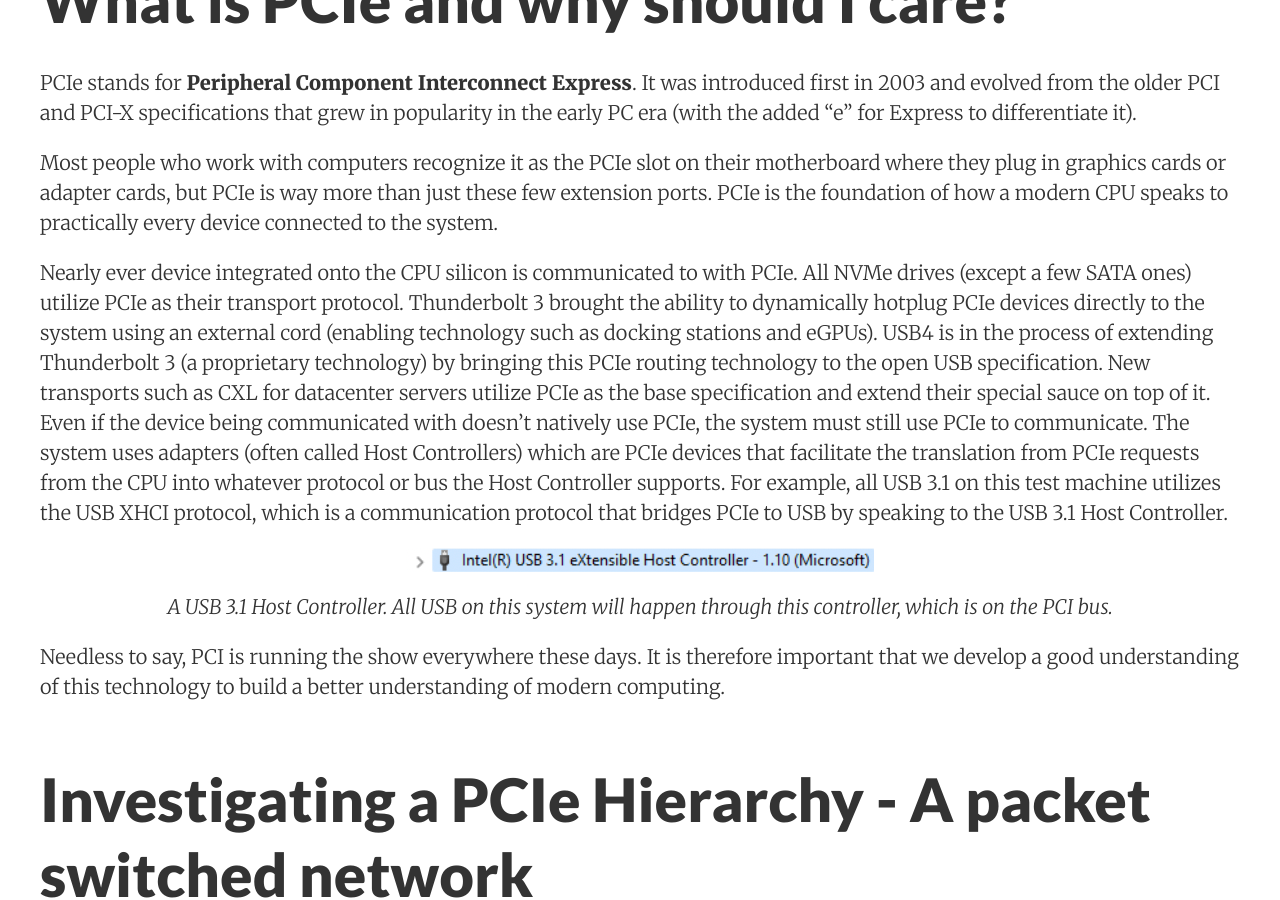
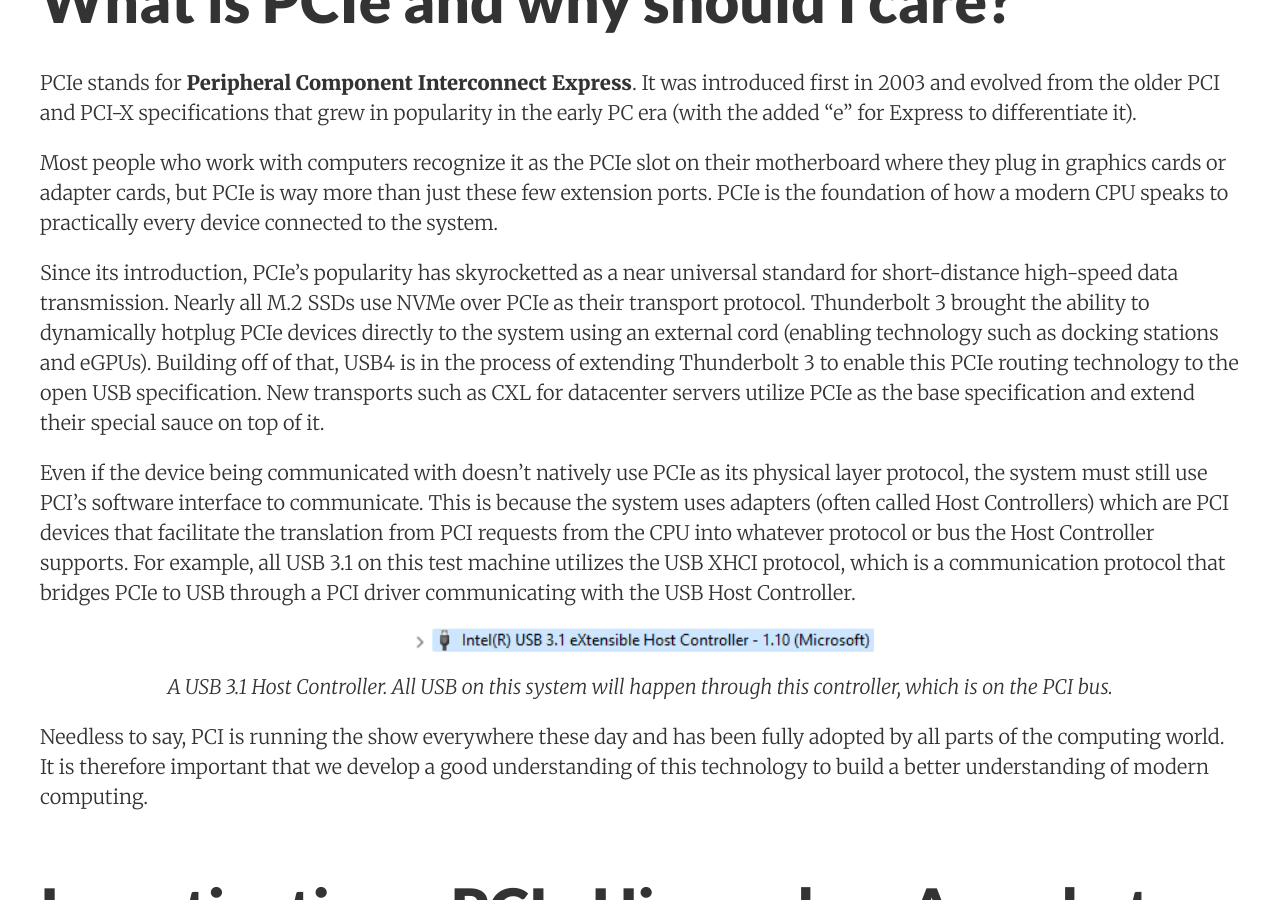
Before and after one commit to Gbps/gbps.github.io, a Jekyll site: the page built from _posts/2023-02-14-pcie-part-1.md, in a window 1280 px wide and 900 px high, scrolled down 1907 px. Built offline with Jekyll 4.4.1, drawn with Linux system fonts in a browser that asks for light colours; nearby versions of some CDN libraries.

Commit message:
Some clarification

```diff
--- a/_posts/2023-02-14-pcie-part-1.md
+++ b/_posts/2023-02-14-pcie-part-1.md
@@ -42,13 +42,15 @@ PCIe stands for **Peripheral Component Interconnect Express**. It was introduced
 
 Most people who work with computers recognize it as the PCIe slot on their motherboard where they plug in graphics cards or adapter cards, but PCIe is way more than just these few extension ports. PCIe is the foundation of how a modern CPU speaks to practically every device connected to the system.
 
-Nearly ever device integrated onto the CPU silicon is communicated to with PCIe. All NVMe drives (except a few SATA ones) utilize PCIe as their transport protocol. Thunderbolt 3 brought the ability to dynamically hotplug PCIe devices directly to the system using an external cord (enabling technology such as docking stations and eGPUs). USB4 is in the process of extending Thunderbolt 3 (a proprietary technology) by bringing this PCIe routing technology to the open USB specification. New transports such as CXL for datacenter servers utilize PCIe as the base specification and extend their special sauce on top of it. Even if the device being communicated with doesn't natively use PCIe, the system must still use PCIe to communicate. The system uses adapters (often called Host Controllers) which are PCIe devices that facilitate the translation from PCIe requests from the CPU into whatever protocol or bus the Host Controller supports. For example, all USB 3.1 on this test machine utilizes the USB XHCI protocol, which is a communication protocol that bridges PCIe to USB by speaking to the USB 3.1 Host Controller.
+Since its introduction, PCIe's popularity has skyrocketted as a near universal standard for short-distance high-speed data transmission. Nearly all M.2 SSDs use NVMe over PCIe as their transport protocol. Thunderbolt 3 brought the ability to dynamically hotplug PCIe devices directly to the system using an external cord (enabling technology such as docking stations and eGPUs). Building off of that, USB4 is in the process of extending Thunderbolt 3 to enable this PCIe routing technology to the open USB specification. New transports such as CXL for datacenter servers utilize PCIe as the base specification and extend their special sauce on top of it.
+
+Even if the device being communicated with doesn't natively use PCIe as its physical layer protocol, the system must still use PCI's software interface to communicate. This is because the system uses adapters (often called Host Controllers) which are PCI devices that facilitate the translation from PCI requests from the CPU into whatever protocol or bus the Host Controller supports. For example, all USB 3.1 on this test machine utilizes the USB XHCI protocol, which is a communication protocol that bridges PCIe to USB through a PCI driver communicating with the USB Host Controller.
 
 ![image-20230212174259430](/assets/PCIe_Images_Part1/image-20230212174259430.png)
 
 <center><i>A USB 3.1 Host Controller. All USB on this system will happen through this controller, which is on the PCI bus.</i></center>
 
-Needless to say, PCI is running the show everywhere these days. It is therefore important that we develop a good understanding of this technology to build a better understanding of modern computing.
+Needless to say, PCI is running the show everywhere these day and has been fully adopted by all parts of the computing world. It is therefore important that we develop a good understanding of this technology to build a better understanding of modern computing.
 
 # Investigating a PCIe Hierarchy - A packet switched network
 
```
